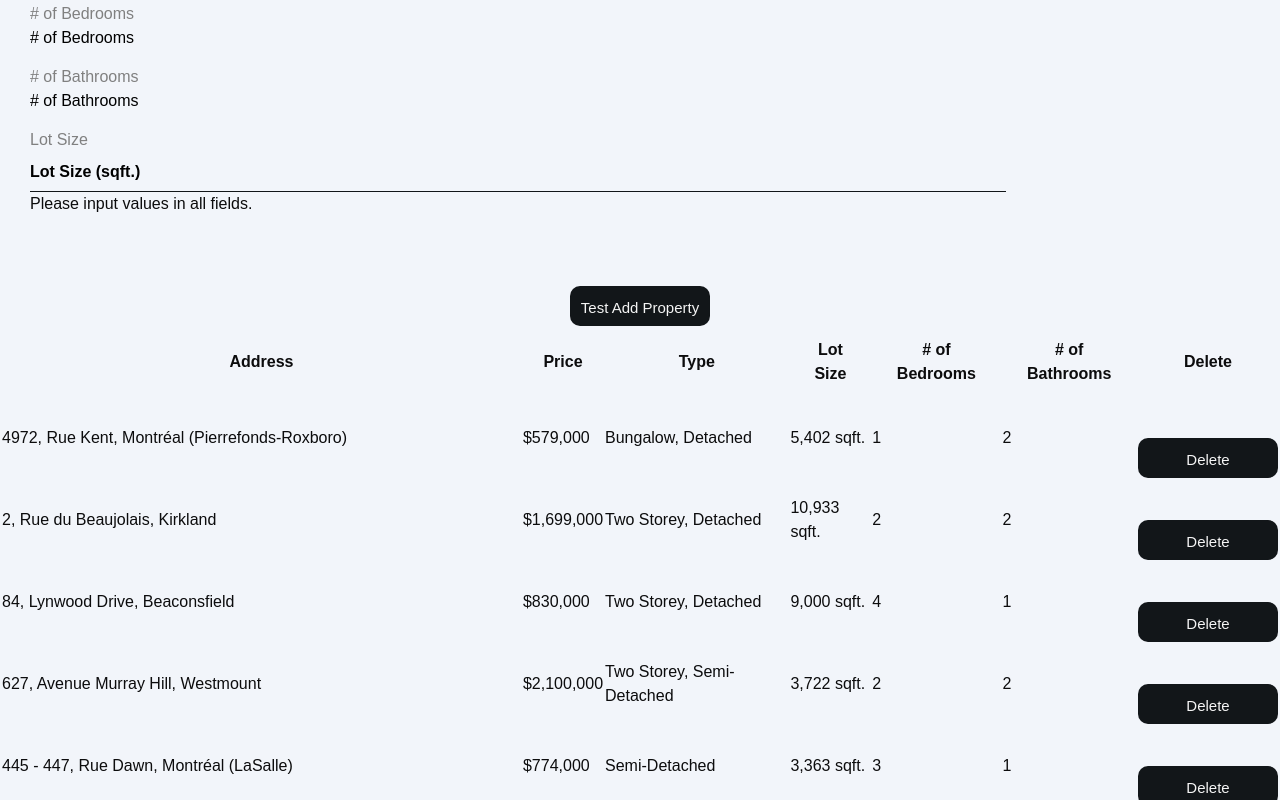
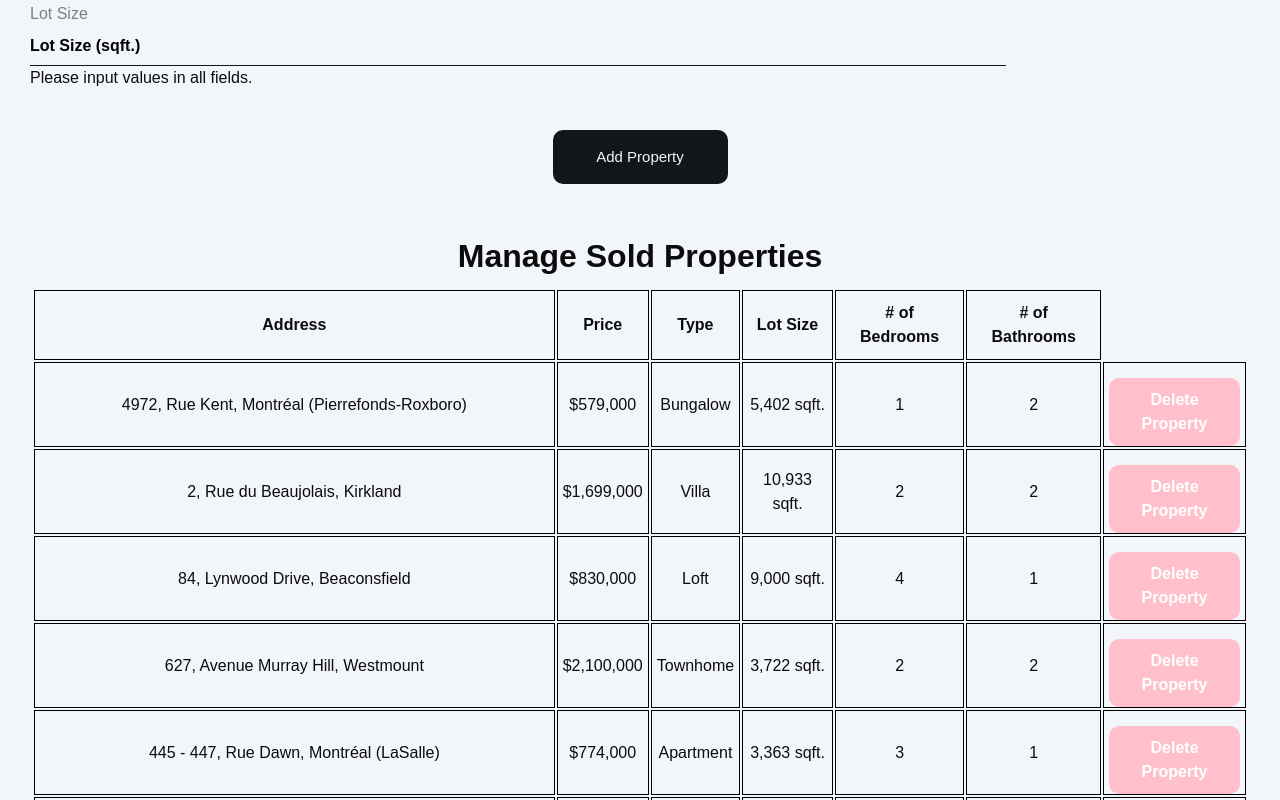
Before and after one commit to superashkan/GGSKA-Real-Estate-soen341projectF2023, a React (Create React App) app: page /Sell in a window 1280 px wide. Shown: the part 520-1320 px from the top of the page. Built offline with nearby package versions, Linux system fonts and the light colour scheme.

Commit message:
Syncing changes

```diff
--- a/src/components/NewNavbar.js
+++ b/src/components/NewNavbar.js
@@ -64,7 +64,7 @@ window.addEventListener("scroll", e => {
 
         </ul>
 
-        <div class="navbar-wrapper">
+        <div className="navbar-wrapper">
             <Link to='/login'><span className="btn-link label-medium">Login</span></Link>
 
             <Link to='/register'><span className="btn btn-fill label-medium">Get Started</span></Link>
--- a/src/components/PropertyAddForm.js
+++ b/src/components/PropertySaleManagement.js
@@ -1,9 +1,9 @@
 import React, { useState } from 'react'
 import { BuyList } from '../helpers/BuyList'
-import "../styles/Login.css";
+import "../styles/MultiPageCSS.css";
 import Cookies from 'js-cookie';
 
-function PropertyAddForm() {
+function PropertySaleManagement() {
 
   var [price, setPrice] = useState("");
   var [size, setSize] = useState("");
@@ -146,7 +146,10 @@ function PropertyAddForm() {
           <input name="size" id="size" placeholder="Lot Size (sqft.)" type="number" onInput={(event) => setSize(event.target.value)} />
           <div id="errorMessage">{errorMessage}</div>
         </form>
-        <button className="button" onClick={event => addProperty()}> Test Add Property </button>
+        <button className="button" onClick={event => addProperty()}> Add Property </button>
+        <div class="soldPropertiesTitle">
+          <h1>Manage Sold Properties</h1>
+        </div>
         <table>
             <thead>
               <tr>
@@ -156,7 +159,7 @@ function PropertyAddForm() {
                 <th>Lot Size</th>
                 <th># of Bedrooms</th>
                 <th># of Bathrooms</th>
-                <th>Delete</th>
+                <th className="emptyCell"></th>
               </tr>
             </thead>
             <tbody>
@@ -169,8 +172,8 @@ function PropertyAddForm() {
                     <td>{neatlyFormatValue(property.pureLotSize)} sqft.</td>
                     <td>{property.bedrooms}</td>
                     <td>{property.bathrooms}</td>
-                    <td>
-                      <button className="button" onClick = {(event) =>
+                    <td className="propertyDeleteCell">
+                      <button className="deleteProperty" onClick = {(event) =>
                         {
                           var newList = [];
                           for (var i = 0;i < propertyList.length;i++) {
@@ -181,7 +184,7 @@ function PropertyAddForm() {
                           setPropertyList(newList);
                           Cookies.set('propertyList', JSON.stringify(newList), { expires: 400 });
                         }}>
-                        Delete
+                        Delete Property
                       </button>
                     </td>
                   </tr>
@@ -195,4 +198,4 @@ function PropertyAddForm() {
 
   return constructHTML();
 }
-export default PropertyAddForm
+export default PropertySaleManagement
--- a/src/components/PropertySearchForm.js
+++ b/src/components/PropertySearchForm.js
@@ -1,6 +1,6 @@
 import React, { useState } from 'react'
 import { BuyList } from '../helpers/BuyList'
-import "../styles/Login.css";
+import "../styles/MultiPageCSS.css";
 import "../styles/Search.css"
 import Cookies from 'js-cookie';
 
@@ -11,6 +11,7 @@ function PropertySearchForm() {
   var [minSize, setMinSize] = useState("");
   var [maxSize, setMaxSize] = useState("");
   var [bedrooms, setBedrooms] = useState("");
+  var [type, setType] = useState("");
   var [bathrooms, setBathrooms] = useState("");
   var [address, setAddress] = useState("");
   var [errorMessage, setErrorMessage] = useState("Please enter at least one search criterion");
@@ -29,29 +30,6 @@ function PropertySearchForm() {
       forwardPositionCounter++;
     }
     return newValueStr;
-  }
-
-  const addressCheck = function(event) {
-    setAddress(event.target.value, () => {
-      console.log(address);
-    });
-    performChecks();
-  }
-
-  const bedroomsCheck = function(event) {
-    if (parseInt(event.target.value) < 0) {
-      event.target.value = 0;
-    }
-    setBedrooms(parseInt(event.target.value));
-    performChecks();
-  }
-
-  const bathroomsCheck = function(event) {
-    if (parseInt(event.target.value) < 0) {
-      event.target.value = 0;
-    }
-    setBathrooms(parseInt(event.target.value));
-    performChecks();
   }
 
   const isNullOrEmpty = function(stringInput) {
@@ -74,6 +52,9 @@ function PropertySearchForm() {
     }
     if (bathrooms == "noselection") {
       bathrooms = "";
+    }
+    if (type == "noselection") {
+      type = "";
     }
     if (!isNullOrEmpty(address)) {
       resultsList = resultsList.filter(function(property) {
@@ -105,6 +86,11 @@ function PropertySearchForm() {
         return property.bedrooms == bedrooms;
       });
     }
+    if (!isNullOrEmpty(type)) {
+      resultsList = resultsList.filter(function(property) {
+        return property.type == type;
+      });
+    }
     if (!isNullOrEmpty(bathrooms)) {
       resultsList = resultsList.filter(function(property) {
         return property.bathrooms == bathrooms;
@@ -115,15 +101,17 @@ function PropertySearchForm() {
 
   const performChecks = function() {
     if (address == "") {
-      if (minPrice == 0 || minPrice == "") {
-        if (maxPrice == 0 || maxPrice == "") {
+      if (minPrice == "") {
+        if (maxPrice == "") {
           if (bedrooms == "") {
             if (bathrooms == "") {
-              if (minSize == 0 || minSize == "") {
-                if (maxSize == 0 || maxSize == "") {
-                  setErrorMessage("Please enter at least one search criterion.");
-                  setIsSearchButtonDisabled(true)
-                  return false;
+              if (minSize == "") {
+                if (maxSize == "") {
+                  if (type == "") {
+                    setErrorMessage("Please enter at least one search criterion.");
+                    setResults([]);
+                    return false;
+                  }
                 }
               }
             }
@@ -133,81 +121,46 @@ function PropertySearchForm() {
     }
     if (minPrice < 0.00) {
       setErrorMessage("Minimum price must not be negative.");
-      setIsSearchButtonDisabled(true);
+      setResults([]);
       return false;
     }
-    if (maxPrice < 0.00) {
-      setErrorMessage("Maximum price must not be negative.");
-      setIsSearchButtonDisabled(true);
+    if (maxPrice <= 0.00 && maxPrice.toString() != '') {
+      setErrorMessage("Maximum price must be positive.");
+      setResults([]);
       return false;
     }
     if (minSize < 0.00) {
       setErrorMessage("Minimum property size must not be negative.");
-      setIsSearchButtonDisabled(true);
+      setResults([]);
       return false;
     }
-    if (maxSize < 0.00) {
-      setErrorMessage("Maximum size must not be negative.");
-      setIsSearchButtonDisabled(true);
-      return false;
-    }
-    if (bedrooms != "" && (bedrooms < 1 || bedrooms > 5)) {
-      setErrorMessage("If choosing a number of bedrooms, please choose a number between 1 and 5.");
-      setIsSearchButtonDisabled(true);
-      return false;
-    }
-    if (bathrooms != "" && (bathrooms < 1 || bathrooms > 5)) {
-      setErrorMessage("If choosing a number of bathrooms, please choose a number between 1 and 5.");
-      setIsSearchButtonDisabled(true);
+    if (maxSize <= 0.00 && maxSize.toString() != '') {
+      setErrorMessage("Maximum property size must be positive.");
+      setResults([]);
       return false;
     }
     if ((minPrice == 0 && maxPrice == 0) && (minPrice.toString() != '' && maxPrice.toString() != '')) {
       setErrorMessage("Please choose a minimum or maximum price.");
-      setIsSearchButtonDisabled(true);
+      setResults([]);
       return false;
     }
     if ((minSize == 0 && maxSize == 0) && (minSize.toString() != '' && maxSize.toString() != '')) {
       setErrorMessage("Please choose a minimum or maximum lot size.");
-      setIsSearchButtonDisabled(true);
+      setResults([]);
       return false;
     }
     if (minPrice > maxPrice && maxPrice != '') {
       setErrorMessage("Maximum price must be greater than minimum price.");
-      setIsSearchButtonDisabled(true);
+      setResults([]);
       return false;
     }
     if (minSize > maxSize  && maxSize != '') {
       setErrorMessage("Maximum lot size must be greater than minimum lot size.");
-      setIsSearchButtonDisabled(true);
-      return false;
-    }
-    if (maxPrice == 0 && maxPrice.toString() != '') {
-      setErrorMessage("Maximum price must be greater than $0");
-      setIsSearchButtonDisabled(true);
+      setResults([]);
       return false;
     }
     setErrorMessage("");
-    setIsSearchButtonDisabled(false);
     return true;
-  }
-
-  const checkIfValueNegative = function(event) {
-    if (event.target.value < 0) {
-      event.target.value = 0;
-    }
-    if (event.target.id == "min_price") {
-      setMinPrice(parseFloat(event.target.value));
-    }
-    if (event.target.id == "max_price") {
-      setMaxPrice(parseFloat(event.target.value));
-    }
-    if (event.target.id == "min_size") {
-      setMinSize(parseFloat(event.target.value));
-    }
-    if (event.target.id == "max_size") {
-      setMaxSize(parseFloat(event.target.value));
-    }
-    performChecks();
   }
 
   const constructHTML = function() {
@@ -221,25 +174,34 @@ function PropertySearchForm() {
           <input name="min_price" id="min_price" placeholder="Minimum price" type="number" onInput={(event) => setMinPrice(event.target.value)} />
           <label htmlFor="max_price">Maximum Price</label>
           <input name="max_price" id="max_price" placeholder="Maximum price" type="number" onInput={(event) => setMaxPrice(event.target.value)}/>
-          <label htmlFor="numBedrooms"># of Bedrooms</label>
+          <label htmlFor="type">Type of Property</label>
+          <select id="type" name="type" class="dropdown" onInput={(event) => setType(event.target.value)}>
+              <option value="" selected disabled>What type of property are you searching for?</option>
+              <option value="Apartment">Apartment</option>
+              <option value="Villa">Villa</option>
+              <option value="Townhome">Townhome</option>
+              <option value="Bungalow">Bungalow</option>
+              <option value="Loft">Loft</option>
+          </select>
+          <label htmlFor="numBedrooms">Number of Bedrooms</label>
           <select id="numBedrooms" name="numBedrooms" className="dropdown" onChange={(event) => setBedrooms(event.target.value)}>
-              <option value="" selected disabled># of Bedrooms</option>
+              <option value="" selected disabled>How many bedrooms are you looking for?</option>
               <option value="noselection">No Selection</option>
-              <option value="1">1 Bed</option>
-              <option value="2">2 Beds</option>
-              <option value="3">3 Beds</option>
-              <option value="4">4 Beds</option>
-              <option value="5">5 Beds</option>
+              <option value="1">1 Bedroom</option>
+              <option value="2">2 Bedrooms</option>
+              <option value="3">3 Bedrooms</option>
+              <option value="4">4 Bedrooms</option>
+              <option value="5">5 Bedrooms</option>
           </select>
           <label htmlFor="numBathrooms"># of Bathrooms</label>
           <select id="numBathrooms" name="numBathrooms" className="dropdown" onChange={(event) => setBathrooms(event.target.value)}>
-              <option value="" selected disabled># of Bathrooms</option>
+              <option value="" selected disabled>How many bathrooms are you searching for?</option>
               <option value="noselection">No Selection</option>
-              <option value="1">1 Bath</option>
-              <option value="2">2 Baths</option>
-              <option value="3">3 Baths</option>
-              <option value="4">4 Baths</option>
-              <option value="5">5 Baths</option>
+              <option value="1">1 Bathroom</option>
+              <option value="2">2 Bathrooms</option>
+              <option value="3">3 Bathrooms</option>
+              <option value="4">4 Bathrooms</option>
+              <option value="5">5 Bathrooms</option>
           </select>
           <label htmlFor="min_price">Minimum Lot Size</label>
           <input name="min_size" id="min_size" placeholder="Minimum Lot Size (sqft.)" type="number" onInput={(event) => setMinSize(event.target.value)} />
@@ -247,7 +209,7 @@ function PropertySearchForm() {
           <input name="max_size" id="max_size" placeholder="Maximum Lot Size (sqft.)" type="number" onChange={(event) => setMaxSize(event.target.value)}/>
           <div id="errorMessage">{errorMessage}</div>
         </form>
-        <button className="form button" onClick={event => performSearch()}> Test Search </button>
+        <button className="propertySearchButton" onClick={event => performSearch()}> Test Search </button>
         </div>
       );
     } else {
@@ -260,25 +222,35 @@ function PropertySearchForm() {
             <input name="min_price" id="min_price" placeholder="Minimum price" type="number" onInput={(event) => setMinPrice(event.target.value)} />
             <label htmlFor="max_price">Maximum Price</label>
             <input name="max_price" id="max_price" placeholder="Maximum price" type="number" onInput={(event) => setMaxPrice(event.target.value)}/>
+            <label htmlFor="type">Type of Property</label>
+            <select id="type" name="type" className="dropdown" onInput={(event) => setType(event.target.value)}>
+                <option value="" selected disabled>What type of property are you searching for?</option>
+                <option value="noselection">No Selection</option>
+                <option value="Apartment">Apartment</option>
+                <option value="Villa">Villa</option>
+                <option value="Townhome">Townhome</option>
+                <option value="Bungalow">Bungalow</option>
+                <option value="Loft">Loft</option>
+            </select>
             <label htmlFor="numBedrooms"># of Bedrooms</label>
             <select id="numBedrooms" name="numBedrooms" className="dropdown" onChange={(event) => setBedrooms(event.target.value)}>
-                <option value="" selected disabled># of Bedrooms</option>
+                <option value="" selected disabled>How many bedrooms are you looking for?</option>
                 <option value="noselection">No Selection</option>
-                <option value="1">1 Bed</option>
-                <option value="2">2 Beds</option>
-                <option value="3">3 Beds</option>
-                <option value="4">4 Beds</option>
-                <option value="5">5 Beds</option>
+                <option value="1">1 Bedroom</option>
+                <option value="2">2 Bedrooms</option>
+                <option value="3">3 Bedrooms</option>
+                <option value="4">4 Bedrooms</option>
+                <option value="5">5 Bedrooms</option>
             </select>
             <label htmlFor="numBathrooms"># of Bathrooms</label>
             <select id="numBathrooms" name="numBathrooms" className="dropdown" onChange={(event) => setBathrooms(event.target.value)}>
-                <option value="" selected disabled># of Bathrooms</option>
+                <option value="" selected disabled>How many bathrooms are you looking for?</option>
                 <option value="noselection">No Selection</option>
-                <option value="1">1 Bath</option>
-                <option value="2">2 Baths</option>
-                <option value="3">3 Baths</option>
-                <option value="4">4 Baths</option>
-                <option value="5">5 Baths</option>
+                <option value="1">1 Bathroom</option>
+                <option value="2">2 Bathrooms</option>
+                <option value="3">3 Bathrooms</option>
+                <option value="4">4 Bathrooms</option>
+                <option value="5">5 Bathrooms</option>
             </select>
             <label htmlFor="min_price">Minimum Lot Size</label>
             <input name="min_size" id="min_size" placeholder="Minimum Lot Size (sqft.)" type="number" onInput={(event) => setMinSize(event.target.value)} />
@@ -286,7 +258,9 @@ function PropertySearchForm() {
             <input name="max_size" id="max_size" placeholder="Maximum Lot Size (sqft.)" type="number" onChange={(event) => setMaxSize(event.target.value)}/>
             <div id="errorMessage">{errorMessage}</div>
           </form>
-          <table className="results-table">
+          <button className="propertySearchButton" onClick={event => performSearch()}> Test Search </button>
+          <h2 class="searchResHeader">Search Results: </h2>
+          <table>
             <thead>
               <tr>
                 <th>Address</th>
@@ -312,7 +286,6 @@ function PropertySearchForm() {
               }
             </tbody>
           </table>
-          <button className="form button" onClick={event => performSearch()}> Test Search </button>
         </div>
       );
     }
--- a/src/helpers/BuyList.js
+++ b/src/helpers/BuyList.js
@@ -20,8 +20,8 @@ export let BuyList = [
     {
       address: "4972, Rue Kent, Montréal (Pierrefonds-Roxboro)",
       image: Buy1,
-      price: "579,000$",
-      type: "Bungalow, Detached",
+      price: "$579,000",
+      type: "Bungalow",
       lotSize: "5,402 sqft",
       purePrice: 579000,
       pureLotSize: 5402,
@@ -32,8 +32,8 @@ export let BuyList = [
     {
         address: "2, Rue du Beaujolais, Kirkland",
         image: Buy2,
-        price: "1,699,000$" ,
-        type: "Two Storey, Detached",
+        price: "$1,699,000" ,
+        type: "Villa",
         lotSize: "10,933 sqft",
         purePrice: 1699000,
         pureLotSize: 10933,
@@ -44,8 +44,8 @@ export let BuyList = [
     {
         address: "84, Lynwood Drive, Beaconsfield",
         image: Buy3,
-        price: "830,000$",
-        type: "Two Storey, Detached",
+        price: "$830,000",
+        type: "Loft",
         lotSize: "9,000 sqft",
         purePrice: 830000,
         pureLotSize: 9000,
@@ -56,8 +56,8 @@ export let BuyList = [
     {
           address: "627, Avenue Murray Hill, Westmount",
           image: Buy4,
-          price: "2,100,000$" ,
-          type: "Two Storey, Semi-Detached",
+          price: "$2,100,000" ,
+          type: "Townhome",
           lotSize: "3,722 sqft",
           purePrice: 2100000,
           pureLotSize: 3722,
@@ -68,8 +68,8 @@ export let BuyList = [
     {
           address: "445 - 447, Rue Dawn, Montréal (LaSalle)",
           image: Buy5,
-          price: "774,000$",
-          type: "Semi-Detached",
+          price: "$774,000",
+          type: "Apartment",
           lotSize: "3,363 sqft",
           purePrice: 774000,
           pureLotSize: 3363,
@@ -80,8 +80,8 @@ export let BuyList = [
     {
             address: "1170, 2e Avenue, Montréal (Verdun/Île-des-Soeurs",
             image: Buy6,
-            price: "1,179,000$" ,
-            type: "Two Storey, Detached",
+            price: "$1,179,000" ,
+            type: "Bungalow",
             lotSize: "4,408 sqft",
             purePrice: 1179000,
             pureLotSize: 4408,
@@ -92,8 +92,8 @@ export let BuyList = [
     {
             address: "8495, Avenue Pierre-Martin, Montréal (Rivière-des-Prairies/Pointe-aux-Trembles)",
             image: Buy7,
-            price: "849,900$",
-            type: "Two Storey, Detached",
+            price: "$849,900",
+            type: "Townhome",
             lotSize: "8,150 sqft",
             purePrice: 849900,
             pureLotSize: 8150,
@@ -104,8 +104,8 @@ export let BuyList = [
     {
               address: "171, Avenue Duke-of-Kent, Pointe-Claire",
               image: Buy8,
-              price: "624,000$" ,
-              type: "Split-level, Semi-Detached",
+              price: "$624,000",
+              type: "Bungalow",
               lotSize: "6,500 sqft",
               purePrice: 624000,
               pureLotSize: 6500,
--- a/src/pages/Sell.js
+++ b/src/pages/Sell.js
@@ -1,11 +1,16 @@
 import React from 'react'
-import PropertyAddForm from '../components/PropertyAddForm'
-import "../styles/Login.css";
+import PropertySaleManagement from '../components/PropertySaleManagement'
+import "../styles/MultiPageCSS.css";
 
 function Sell() {
   return (
     <div>
-      <PropertyAddForm />
+      <div className='title'>
+        <h1> List a Property for Sale </h1>
+      </div>
+      <div>
+        <PropertySaleManagement />
+      </div>
     </div>
   )
 }
--- a/src/pages/login.js
+++ b/src/pages/login.js
@@ -1,5 +1,5 @@
 import React from 'react'
-import '../styles/Login.css'
+import '../styles/MultiPageCSS.css'
 import { Link } from 'react-router-dom'
 
 
@@ -17,7 +17,7 @@ function login() {
               <input name="password" placeholder="Enter password..." type="email" />
 
               <div className='notRegistered'>
-              <Link to='/register'> Not yet registered? Do it now!</Link>
+              <Link to='/register' className='notYetRegistered'> Not yet registered? Do it now!</Link>
               </div>
 
               <button type="submit"> Login </button>
--- a/src/styles/Login.css
+++ /dev/null
@@ -1,70 +0,0 @@
-  registerTitle{
-    text-align: center;
-    margin-top: 20px;
-    padding: 300px;
-    height: 100%;
-    width: 20%;
-  }
-
-  form {
-    margin-top: 20%;
-    display: flex;
-    flex-direction: column;
-    width: auto;
-    height: auto;
-    padding: 30px;
-  }
-
-  form input {
-    height: 40px;
-    width: 80%;
-    border: none;
-    border-bottom: 1px solid #121619;
-    color: black;
-  }
-
-  form textarea {
-    margin-top: 15px;
-    height: 70px;
-    width: 80%;
-    border: none;
-    border-bottom: 1px solid #121619;
-    color: black;
-  }
-  input::placeholder,
-  textarea::placeholder {
-    font-weight: bold;
-    color: black;
-    font-family: Arial, Helvetica, sans-serif;
-  }
-  form input:focus,
-  textarea:focus {
-    outline: none;
-  }
-
-  form label {
-    margin-top: 15px;
-    color: grey;
-  }
-
-  form button {
-    margin-top: 40px;
-    width: 140px;
-    height: 40px;
-    border: none;
-    background-color: #121619;
-    color: whitesmoke;
-    font-size: 15px;
-    cursor: pointer;
-  }
-
-  .button {
-    margin-top: 40px;
-    width: 140px;
-    height: 40px;
-    border: none;
-    background-color: #121619;
-    color: whitesmoke;
-    font-size: 15px;
-    cursor: pointer;
-  }
--- /dev/null
+++ b/src/styles/MultiPageCSS.css
@@ -0,0 +1,150 @@
+  .title{
+    text-align: center;
+    padding-top: 50px;
+    margin-top: 50px;
+    height: 100%;
+  }
+
+  .soldPropertiesTitle {
+    text-align: center;
+    padding-top: 50px;
+    margin-top: 10px;
+    margin-bottom: 10px;
+    height: 100%;
+  }
+
+  table {
+    width: 95%;
+    margin: auto;
+    padding-top: 10px;
+    padding-bottom: 10px;
+  }
+
+  tr, th, td:not(.emptyCell .propertyDeleteCell) {
+    margin: auto;
+    border: 1px solid black;
+    text-align: center;
+    padding-left: 5px;
+    padding-right: 5px;
+  }
+
+  .propertyDeleteCell {
+    margin: auto;
+    border: 1px solid black;
+    text-align: center;
+  }
+
+  .emptyCell {
+    border: none;
+  }
+
+  form {
+    display: flex;
+    flex-direction: column;
+    width: auto;
+    height: auto;
+    padding: 30px;
+  }
+
+  form input {
+    height: 40px;
+    width: 80%;
+    border: none;
+    border-bottom: 1px solid #121619;
+    color: black;
+  }
+
+  form textarea {
+    margin-top: 15px;
+    height: 70px;
+    width: 80%;
+    border: none;
+    border-bottom: 1px solid #121619;
+    color: black;
+  }
+
+  input::placeholder,
+  textarea::placeholder {
+    font-weight: bold;
+    color: black;
+    font-family: Arial, Helvetica, sans-serif;
+  }
+
+  form input:focus,
+  textarea:focus {
+    outline: none;
+  }
+
+  form label {
+    margin-top: 15px;
+    color: grey;
+  }
+
+  form button {
+    margin-top: 40px;
+    width: 140px;
+    height: 40px;
+    border: none;
+    background-color: #121619;
+    color: whitesmoke;
+    font-size: 15px;
+    cursor: pointer;
+  }
+
+  .button {
+    margin-top: 10px;
+    margin-right: auto;
+    margin-left: auto;
+    padding: 15px;
+    border: none;
+    background-color: #121619;
+    color: whitesmoke;
+    font-size: 15px;
+    cursor: pointer;
+  }
+
+  .propertySearchButton {
+    margin-top: 10px;
+    margin-bottom: 10px;
+    margin-right: auto;
+    margin-left: auto;
+    padding: 15px;
+    border: none;
+    background-color: #121619;
+    color: whitesmoke;
+    font-size: 15px;
+    cursor: pointer;
+  }
+
+  .deleteProperty {
+    width: 100%;
+    background-color: pink;
+    font-weight: bold;
+  }
+
+  .notYetRegistered {
+    border: 0.5px dashed grey;
+    display: inline;
+    color: #5A5A5A;
+    background-color: pink;
+  }
+
+  .alreadyRegistered {
+    border: 0.5px dashed grey;
+    display: inline;
+    color: #5A5A5A;
+    background-color: #bbfdb4;
+  }
+
+  select {
+    border: 1px dotted black;
+    display: inline;
+    width: 50%;
+    margin-left: 0px;
+  }
+
+  .searchResHeader {
+    margin-right: auto;
+    margin-left: auto;
+    text-align: center;
+  }
```
Also changed, not shown: src/pages/Search.js (+7 -2 lines), src/pages/register.js (+3 -5 lines), src/styles/Navbar.css (line endings or trailing spaces), 1 other file (tests, documents, lock files or other folders).
